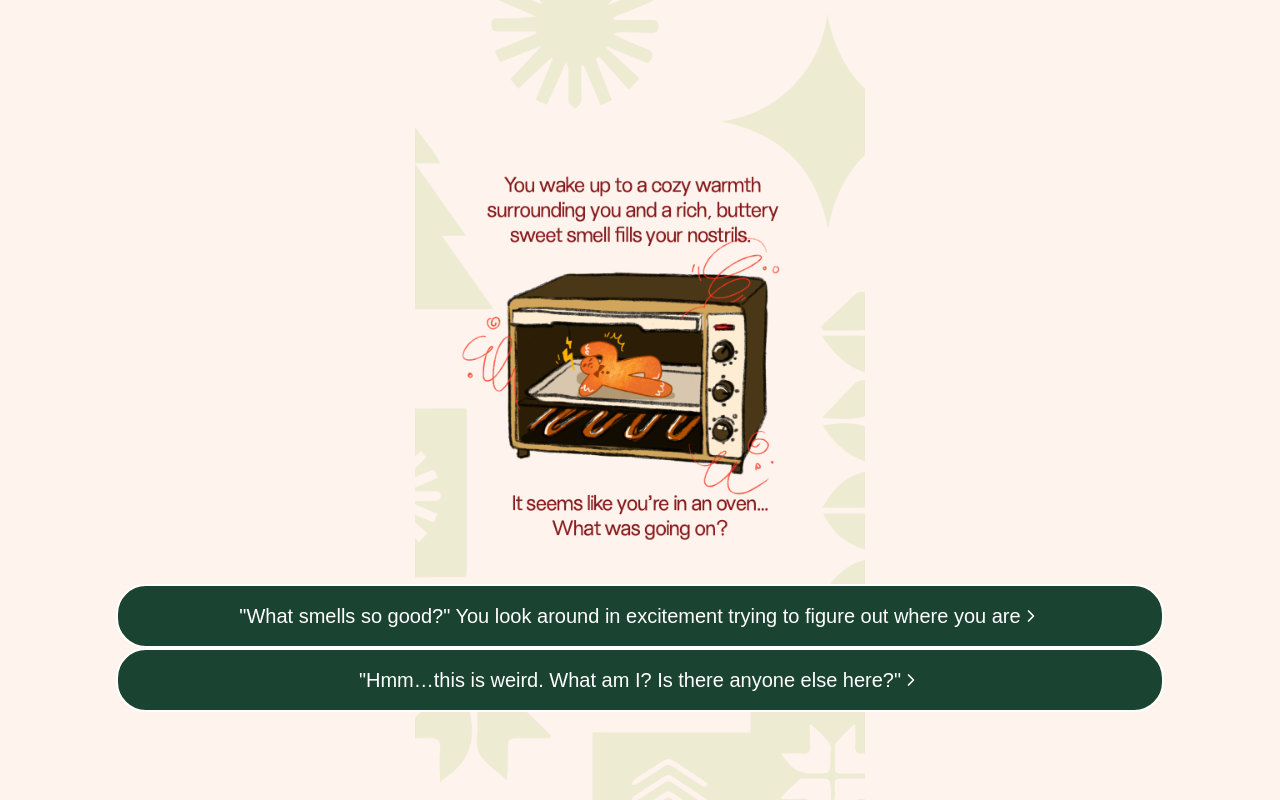
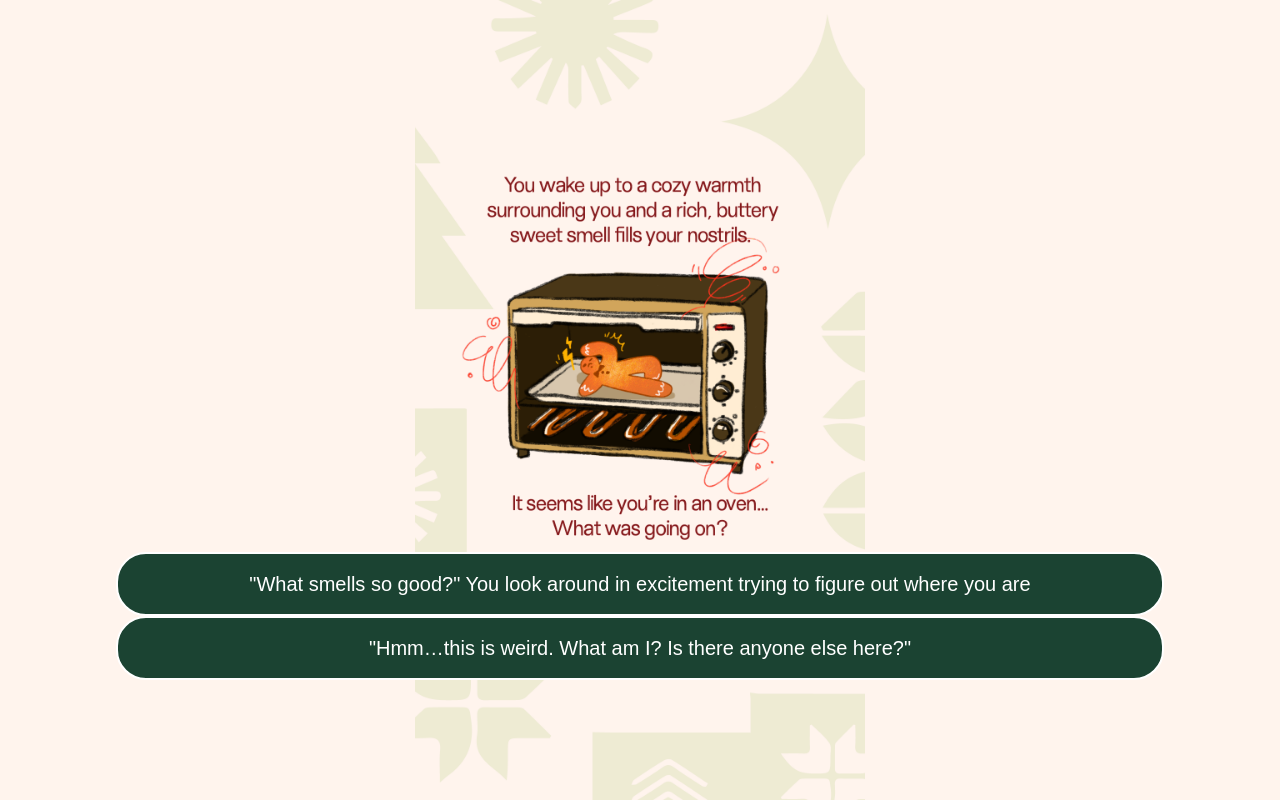
Before and after one commit to mingxxv/hope2024-quiz, a Next.js app: page / in a window 1280 px wide. Both pictures are taken after a click on the button "START". Built offline with nearby package versions, Linux system fonts and the light colour scheme; a web font is replaced by a local one.

Commit message:
minor button positioning

```diff
--- a/src/app/components/QuestionCard.jsx
+++ b/src/app/components/QuestionCard.jsx
@@ -35,7 +35,7 @@ export const QuestionCard = ({ question, onAnswer }) => {
                 justifyContent: 'center'
               }
             : {
-                top: '70%'
+                top: '66%'
               }
           )
         }}
@@ -57,12 +57,6 @@ export const QuestionCard = ({ question, onAnswer }) => {
               <span className={`${isTransitionScene ? 'text-2xl' : 'text-base sm:text-lg'}`}>
                 {option.text}
               </span>
-              {!isTransitionScene && (
-                <ChevronRight
-                  className="text-white"
-                  size={20}
-                />
-              )}
             </button>
           ))}
         </div>
```
